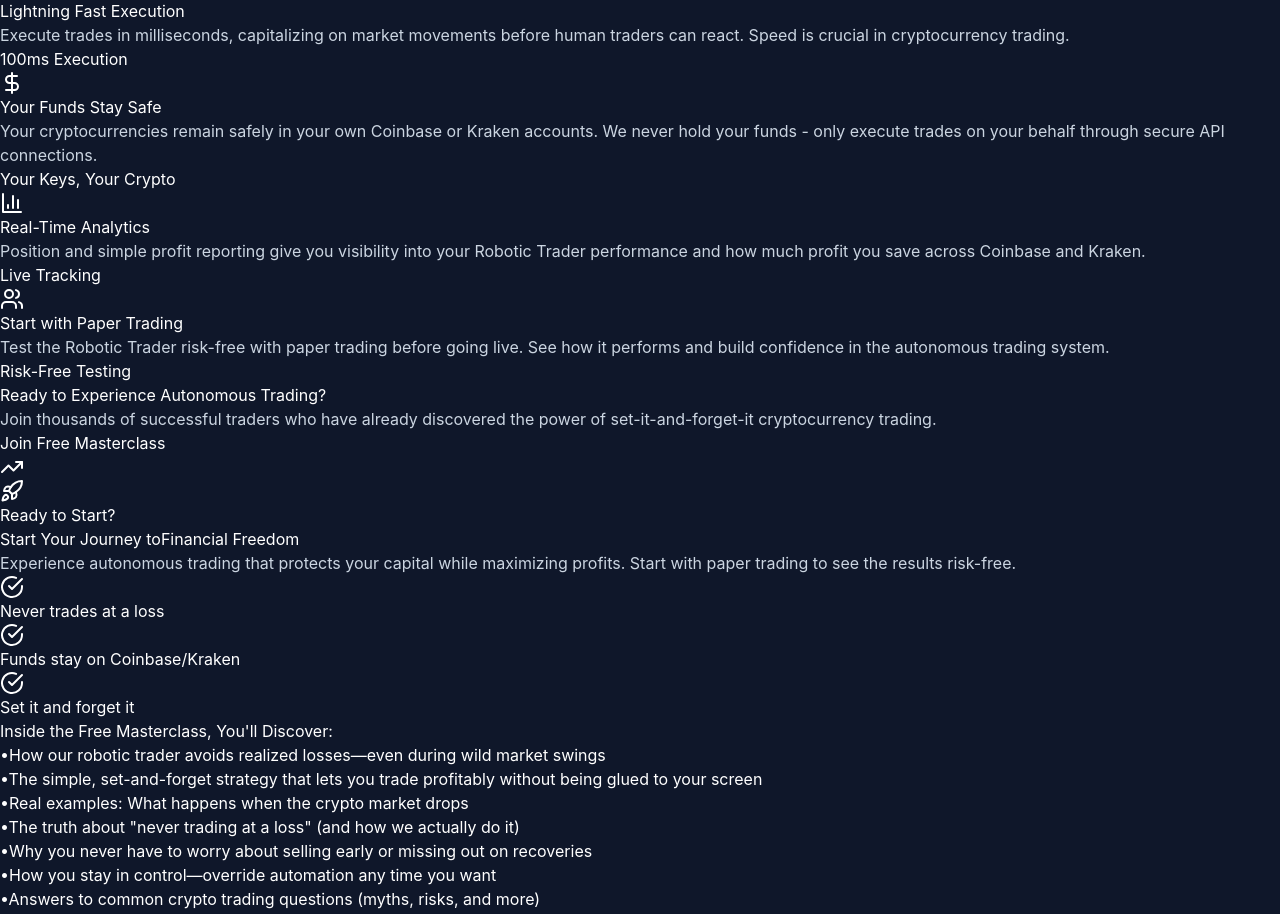
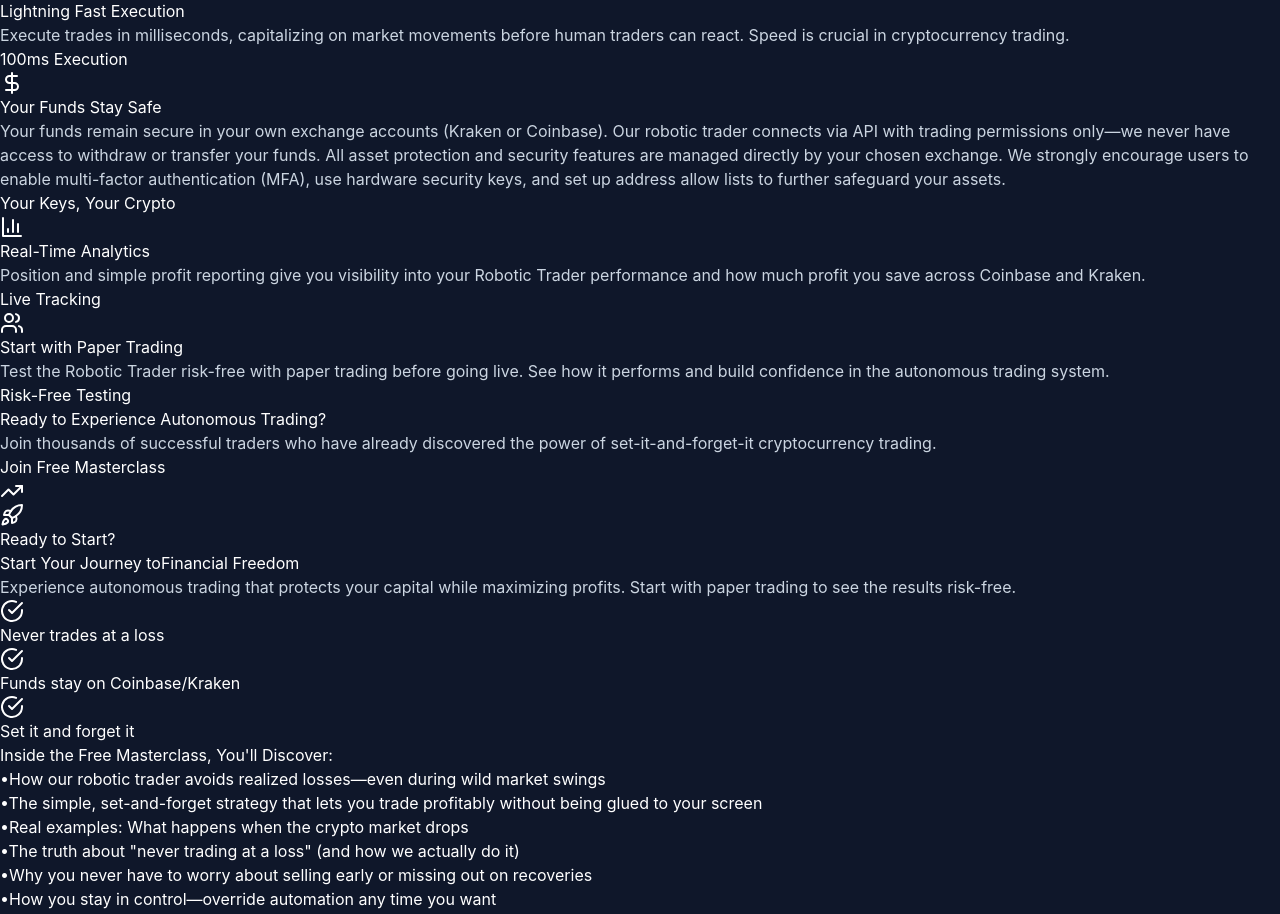
Before and after one commit to patjenkinsGIT/myrobotictrader, a React (Vite) app: page / in a window 1280 px wide. Shown: the part 1369-2283 px from the top of the page. Built offline with nearby package versions, Linux system fonts and the light colour scheme.

Commit message:
Feature security  update.

```diff
--- a/src/components/Features.tsx
+++ b/src/components/Features.tsx
@@ -55,7 +55,7 @@ const features = [
     icon: DollarSign,
     title: "Your Funds Stay Safe",
     description:
-      "Your cryptocurrencies remain safely in your own Coinbase or Kraken accounts. We never hold your funds - only execute trades on your behalf through secure API connections.",
+      "Your funds remain secure in your own exchange accounts (Kraken or Coinbase). Our robotic trader connects via API with trading permissions only—we never have access to withdraw or transfer your funds. All asset protection and security features are managed directly by your chosen exchange. We strongly encourage users to enable multi-factor authentication (MFA), use hardware security keys, and set up address allow lists to further safeguard your assets.",
     color: "from-emerald-500 to-teal-500",
     stats: "Your Keys, Your Crypto",
   },
```
